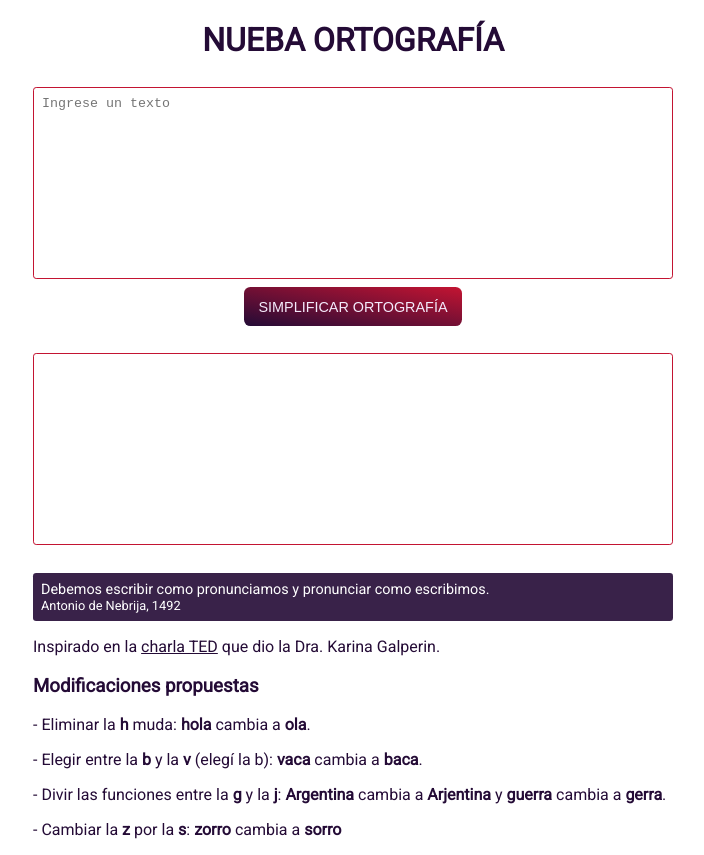
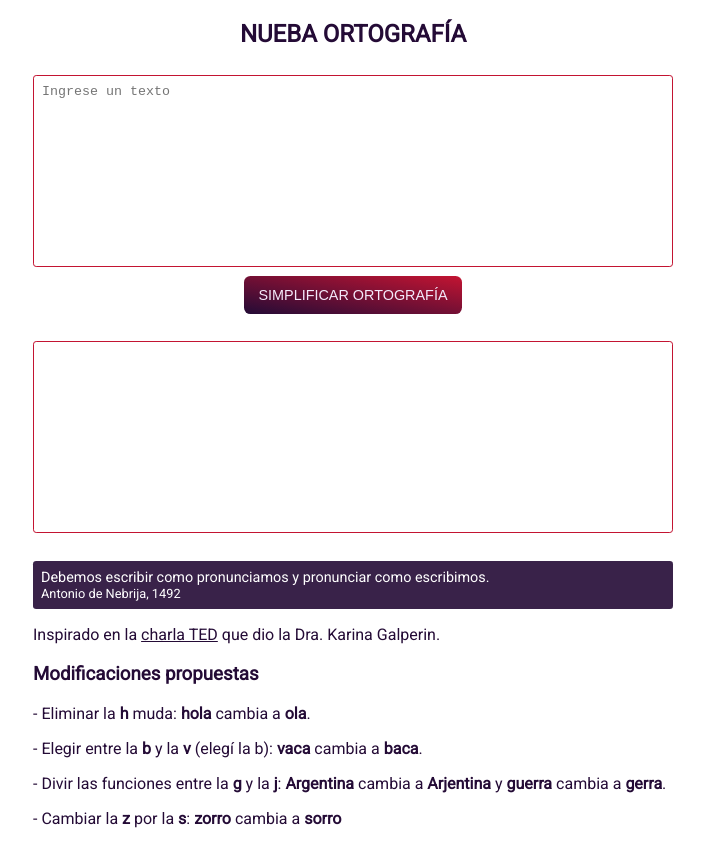
Before and after one commit to victorze-fun/nueba-ortografia, a plain HTML site: page index.html in a window 1280 px wide. Shown: the whole page, without its empty margins (287-991 px from the left). Drawn offline with Linux system fonts and the light colour scheme.

Commit message:
Change the organization of elements

```diff
--- a/index.html
+++ b/index.html
@@ -4,12 +4,14 @@
     <meta charset="UTF-8">
     <link href="https://fonts.googleapis.com/css?family=Roboto&display=swap" rel="stylesheet">
     <meta name="viewport" content="width=device-width, initial-scale=1, shrink-to-fit=no">
+    <link rel="icon" type="image/png" href="favicon.ico"/>
     <link rel="stylesheet" href="styles.css">
-    <title></title>
+    <title>Nueba Ortografía</title>
   </head>
   <body>
 
     <div class="content">
+      <section>
         <h1>Nueba ortografía</h1>
 
         <form action="">
@@ -18,16 +20,18 @@
           <input type="submit" id="submit" value="Simplificar ortografía">
         </form>
 
+
         <div>
           <textarea id="output" readonly spellcheck="false"></textarea>
         </div>
+      </section>
 
+      <section>
         <blockquote cite="https://ejemplo.es/noticias/declariones-de-maria-alvarez">
           <p>Debemos escribir como pronunciamos y pronunciar como escribimos.</p>
           <footer>Antonio de Nebrija, 1492</footer>
         </blockquote>
 
-      <section>
         <p>
         Inspirado en la
         <a href="https://www.youtube.com/watch?v=VpkneIesi60" target="_blank">charla TED</a>
```
Lines whose indentation alone changed are shown as unchanged.
